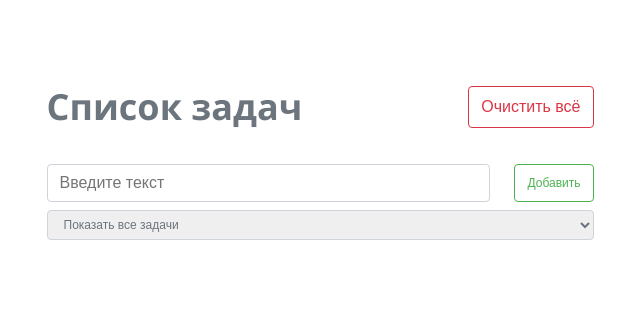
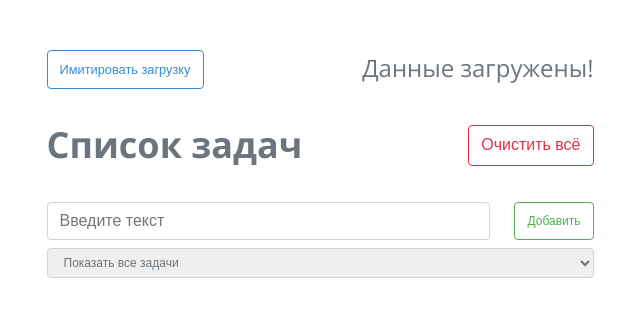
Before and after one commit to Melderey/To-Do-Creative, a React (Create React App) app: page / in a window 1280 px wide. Shown: the top 316 px of the page, without its empty margins (320-960 px from the left). Built offline with nearby package versions, Linux system fonts and the light colour scheme.

Commit message:
Feat loading Imitation

```diff
--- /dev/null
+++ b/src/HOC/withTimerImitation.jsx
@@ -0,0 +1,59 @@
+import React from "react";
+
+function withTimerImitation(WrappedComponent, delay) {
+  return class withTimerImitation extends React.Component {
+    constructor(props) {
+      super(props);
+      this.state = {
+        data: { isLoading: false },
+      };
+
+      this.handlerClick = this.handlerClick.bind(this);
+
+      withTimerImitation.displayName = `withTimerImitation(${getDisplayName(
+        WrappedComponent
+      )})`;
+    }
+
+    handlerClick() {
+      const { isLoading } = this.state.data;
+      if (!isLoading) {
+        this.setState((prevState) => {
+          const newState = !prevState.data.isLoading;
+          return {
+            data: { isLoading: newState },
+          };
+        });
+
+        setTimeout(
+          () =>
+            this.setState((prevState) => {
+              const newState = !prevState.data.isLoading;
+              return {
+                data: { isLoading: newState },
+              };
+            }),
+          delay
+        );
+      }
+    }
+
+    render() {
+      return (
+        <div className="div-flex">
+          <button onClick={this.handlerClick} className="button-simulated">
+            Имитировать загрузку
+          </button>
+
+          <WrappedComponent data={this.state.data} {...this.props} />
+        </div>
+      );
+    }
+  };
+}
+
+const getDisplayName = (WrappedComponent) => {
+  return WrappedComponent.displayName || WrappedComponent.name || "Component";
+};
+
+export default withTimerImitation;
--- a/src/components/App/App.css
+++ b/src/components/App/App.css
@@ -51,3 +51,18 @@
   background-color: #e47983;
   color: #555;
 }
+
+.button-simulated {
+  padding: 0.675rem 0.75rem;
+  cursor: pointer;
+  border: 1px solid #358bdc;
+  color: #358bdc;
+  background-color: #fff;
+  border-radius: 0.25rem;
+  font-size: 0.8rem;
+}
+
+.button-simulated:hover {
+  background-color: #358bdcc4;
+  color: #555;
+}
--- a/src/components/App/App.jsx
+++ b/src/components/App/App.jsx
@@ -1,5 +1,7 @@
 import React from "react";
 import "./App.css";
+
+import withTimerImitation from "../../HOC/withTimerImitation";
 
 import handlerChangeTextForm from "./handlersApp/handlerChangeTextForm";
 import handleSubmitForm from "./handlersApp/handleSubmitForm";
@@ -14,6 +16,7 @@ import handlerTaskButtonEdit from "./handlersApp/handlerTaskButtonEdit";
 import RenderForm from "../RenderForm/RenderForm";
 import RenderTasks from "../RenderTasks/RenderTasks";
 import RenderSelectTasks from "../RenderSelectTasks/RenderSelectTasks";
+import Loader from "../Loader/Loader";
 
 class App extends React.Component {
   constructor(props) {
@@ -32,8 +35,15 @@ class App extends React.Component {
   }
 
   render() {
+    const delay = 3000;
+    const LoaderWithTimer = withTimerImitation(Loader, delay);
+
     return (
       <div className="container">
+        <div>
+          <LoaderWithTimer />
+        </div>
+
         <div className="div-flex">
           <h2>Список задач</h2>
           <div className="button-div">
--- /dev/null
+++ b/src/components/Loader/Loader.jsx
@@ -0,0 +1,17 @@
+import React from "react";
+
+export default class Loader extends React.Component {
+  render() {
+    const { isLoading } = this.props.data;
+
+    return (
+      <>
+        {isLoading ? (
+          <div>Подождите, идёт загрузка...</div>
+        ) : (
+          <div>Данные загружены!</div>
+        )}
+      </>
+    );
+  }
+}
```
